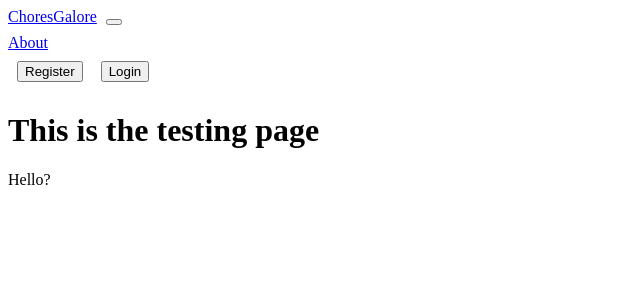
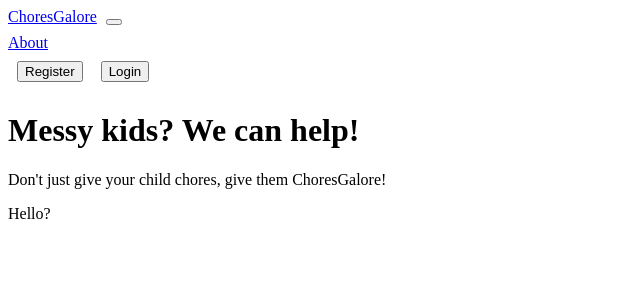
Before and after one commit to robertreed4501/chores_frontend, a React (Create React App) app: page / in a window 1280 px wide. Shown: the top 300 px of the page, without its empty margins (0-640 px from the left). Built offline with nearby package versions, Linux system fonts and the light colour scheme.

Commit message:
added beginnings of homepage.  will rename later.

```diff
--- a/src/components/TestElement.tsx
+++ b/src/components/TestElement.tsx
@@ -1,10 +1,12 @@
 import React from 'react'
+import {Container} from "react-bootstrap";
 
 function TestElement() {
     return (
-        <div>
-            <h1>This is the testing page</h1>
-    </div>
+        <Container className="m-2 shadow rounded-5 p-3">
+            <h1>Messy kids?  We can help!</h1>
+            <p>Don't just give your child chores, give them ChoresGalore!</p>
+        </Container>
 )
 }
 
```
